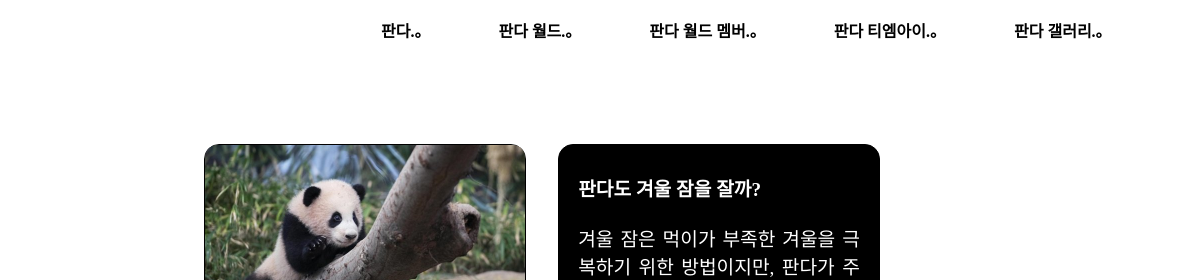
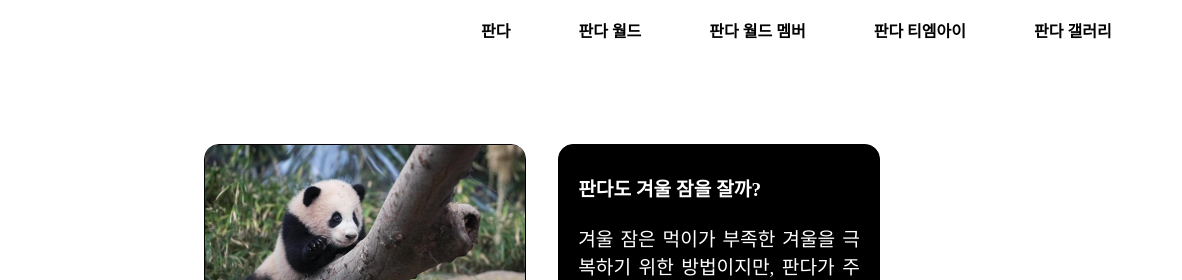
Before and after one commit to hyehwa615/hyehwa615.github.io, a plain HTML site: page sub4.html in a window 1280 px wide. Shown: the top 280 px of the page, 98-1280 px from the left. Drawn offline with Linux system fonts and the light colour scheme; a web font is replaced by a local one.

Commit message:
Update sub4.html

```diff
--- a/sub4.html
+++ b/sub4.html
@@ -176,11 +176,11 @@
   <div class="header">
     <ul>
       <li class="logo"><a href="index.html"><img src="panda.png" width="70px"></a></li>
-      <li><a href="sub1.html">판다.。</a></li>
-      <li><a href="sub2.html">판다 월드.。</a></li>
-      <li><a href="sub3.html">판다 월드 멤버.。</a></li>
-      <li><a href="sub4.html">판다 티엠아이.。</a></li>
-      <li><a href="sub5.html">판다 갤러리.。</a></li>
+      <li><a href="sub1.html">판다</a></li>
+      <li><a href="sub2.html">판다 월드</a></li>
+      <li><a href="sub3.html">판다 월드 멤버</a></li>
+      <li><a href="sub4.html">판다 티엠아이</a></li>
+      <li><a href="sub5.html">판다 갤러리</a></li>
     </ul>
   </div>
   <!-- 섹션 -->
```
